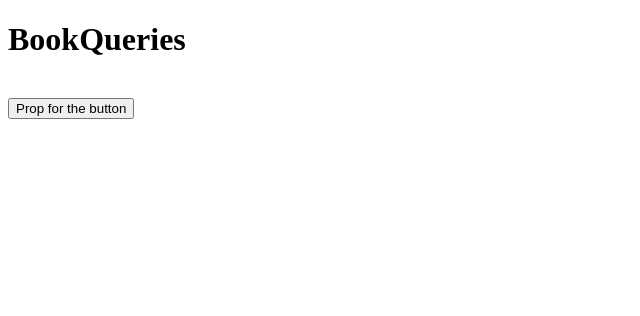
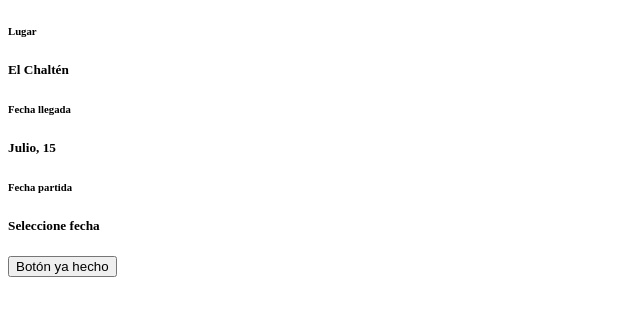
Before and after one commit to matiassemelman/storybook, a React (Vite) app: page / in a window 1280 px wide. Shown: the top 316 px of the page, without its empty margins (0-640 px from the left). Built offline with nearby package versions, Linux system fonts and the light colour scheme.

Commit message:
Adding HTML skeleton

```diff
--- a/src/components/queries/BookQueries.jsx
+++ b/src/components/queries/BookQueries.jsx
@@ -1,11 +1,27 @@
-const BookQueries = ({text, className, onClick}) => {
+const BookQueries = ({ text, className, onClick }) => {
   return (
     <>
-   <h1>BookQueries</h1>
-   <br />
-   <button className={className} onClick={onClick}>{text}</button>
+      <div className="container">
+        <div className="geoSuggest">
+          <h6>Lugar</h6>
+          <h5>El Chaltén</h5>
+        </div>
+        <div className="date-pickker">
+          <div className="arrival">
+            <h6>Fecha llegada</h6>
+            <h5>Julio, 15</h5>
+          </div>
+          <div className="departure">
+            <h6>Fecha partida</h6>
+            <h5>Seleccione fecha</h5>
+          </div>
+        </div>
+        <div class="button-container">
+          <button>Botón ya hecho</button>
+        </div>
+      </div>
     </>
-  )
-}
+  );
+};
 
-export default BookQueries
+export default BookQueries;
```
Also changed, not shown: src/components/queries/Stepper/Stepper.jsx (added).
